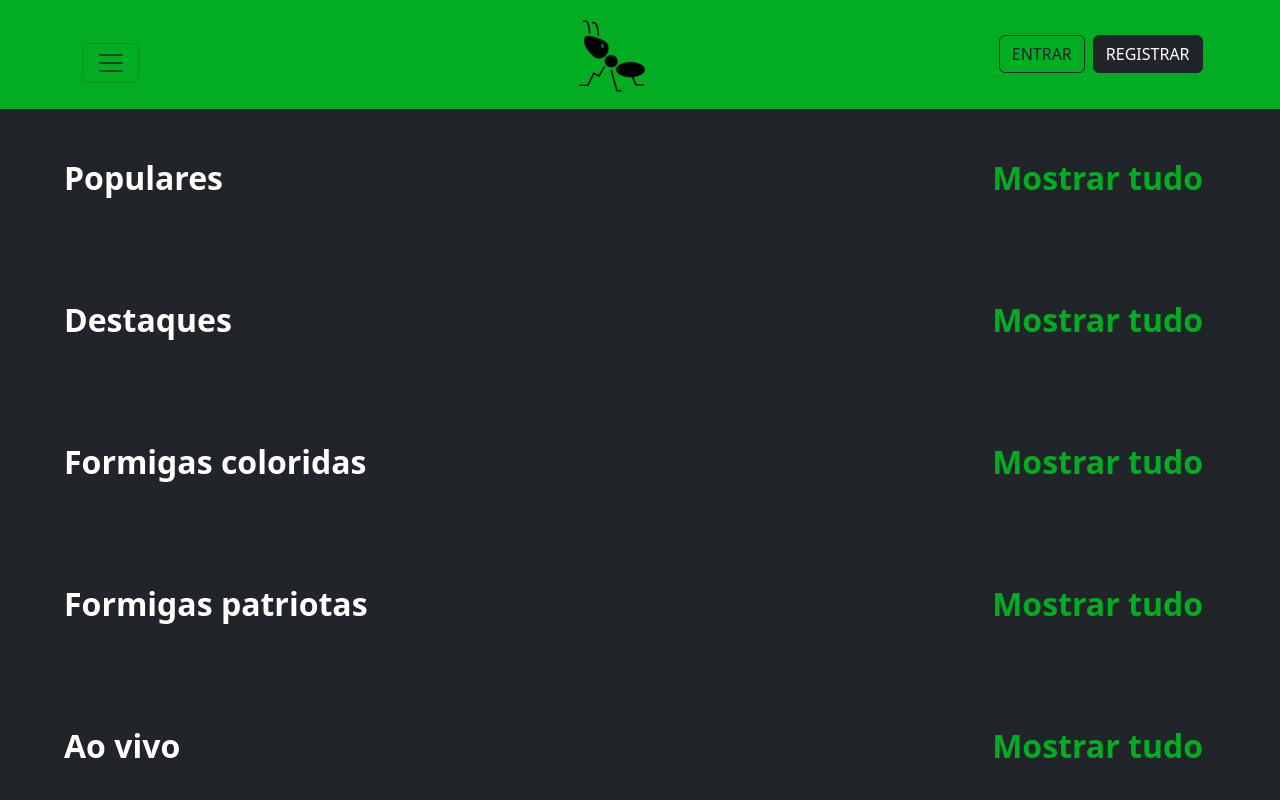
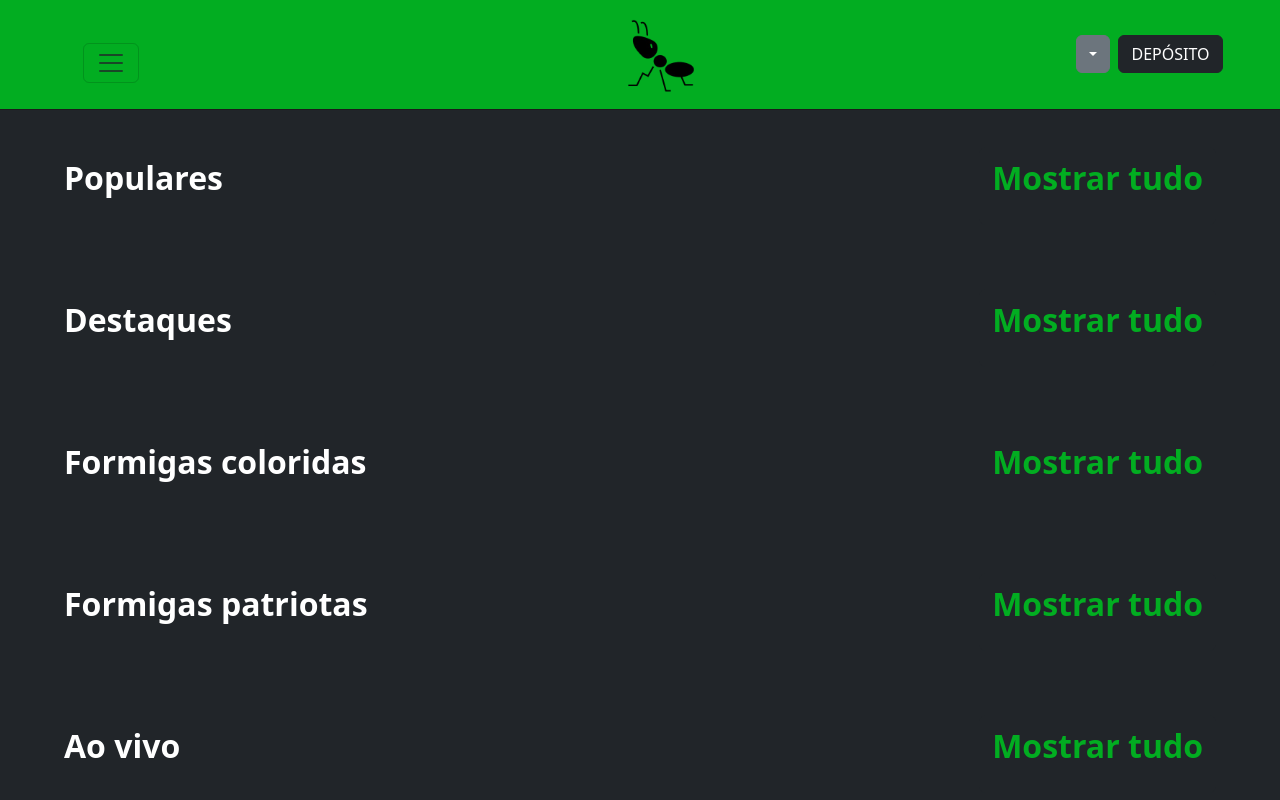
Before and after one commit to JMarcelox12/ARB4, a React (Vite) app in the folder Frontend/: page / in a window 1280 px wide. Shown: the top 800 px of the page. Built offline with nearby package versions, Linux system fonts and the light colour scheme.

Commit message:
meu deus, muito pouco tempo>

```diff
--- a/Frontend/src/pages/auth/login.jsx
+++ b/Frontend/src/pages/auth/login.jsx
@@ -11,14 +11,16 @@ export default function Login() {
   async function handleSignIn(e) {
     e.preventDefault()
 
+    alert("funciona!")
+
     try {
-      const data = await api.post("/app/user/login", {
+      const response = await api.post("/app/user/login", {
         email: emailRef.current.value,
         password: passwordRef.current.value,
       })
-      console.log(data)
-      if (data.data?.token) {
-        localStorage.setItem('authToken', data.data.token);
+      console.log(response)
+      if (response.data?.token) {
+        localStorage.setItem('authToken', response.data.token);
         alert("Login realizado com sucesso!");
         navigate("/")
       } else {
--- a/Frontend/src/pages/index.jsx
+++ b/Frontend/src/pages/index.jsx
@@ -1,16 +1,16 @@
 import '../styles/home.css'
 import { Link } from 'react-router'
-import { AuthContext } from '../services/AuthContext.jsx'
+import { AuthContext, } from '../services/AuthContext.jsx'
 import { useContext, useState } from 'react'
 
 export default function Home() {
   const { userLogado } = useContext(AuthContext)
 
   return (
-      <div class="bg-dark text-white">
+      <div class="bg-dark text-white" style={{ height: "120dvh", margin: "0%"}}>
 
 
-        {userLogado ? <HeaderDeslogado /> : <HeaderLogado />}
+        {userLogado ? <HeaderLogado /> : <HeaderDeslogado />}
 
         <div class="my-container bg-transparent">
           <div class="row align-items-center py-4">
@@ -139,13 +139,13 @@ function HeaderDeslogado() {
         </div>
       </nav>
 
-      <div class="col-md-4 offset-md-3 align-self-center left">
+      <div class="col-md-5 offset-md-3 align-self-center left">
         <a href="/">
           <img src="../public/imagens/FPFV.png" alt="some text" class="img" />
         </a>
       </div>
 
-      <div class="col-md-6 align-self-end right">
+      <div class="col-md-5 align-self-end right">
         <Link to="/login" class="btn btn-outline-dark me-2" type="button">
           ENTRAR
         </Link>
@@ -160,8 +160,8 @@ function HeaderDeslogado() {
 function HeaderLogado() {
   return (
     <header>
-      <nav class="navbar d-flex justify-content-between bg-transparent">
-        <div class="container-fluid">
+     <nav class="navbar d-flex justify-content-between bg-transparent">
+     <div class="container-fluid col-md-4">
           <button
             class="navbar-toggler"
             type="button"
@@ -200,22 +200,32 @@ function HeaderLogado() {
                     teste
                   </a>
                 </li>
-                <li class="nav-item">
-                  <a class="nav-link text-white" href="#">
-                    teste
-                  </a>
-                </li>
               </ul>
             </div>
           </div>
         </div>
       </nav>
 
-      <div class="col-10 align-self-center left">
+      <div class="col-md-5 offset-md-3 align-self-center left">
         <a href="/">
           <img src="../public/imagens/FPFV.png" alt="some text" class="img" />
         </a>
       </div>
+
+      <div class="col-md-5 align-self-end right">
+      <div class="dropdown me-2">
+        <button class="btn btn-secondary dropdown-toggle" type="button" data-bs-toggle="dropdown" aria-expanded="false">
+        </button>
+        <ul class="dropdown-menu">
+          <li><button class="dropdown-item" type="button">Action</button></li>
+          <li><button class="dropdown-item" type="button">Another action</button></li>
+          <li><button class="dropdown-item" type="button">Something else here</button></li>
+        </ul>
+      </div>
+        <Link to="/register" class="btn btn-dark" type="button">
+          DEPÓSITO
+        </Link>
+      </div>
     </header>
   )
 }
```
Also changed, not shown: Frontend/src/services/AuthContext.jsx (line endings or trailing spaces), 2 other files (tests, documents, lock files or other folders).
